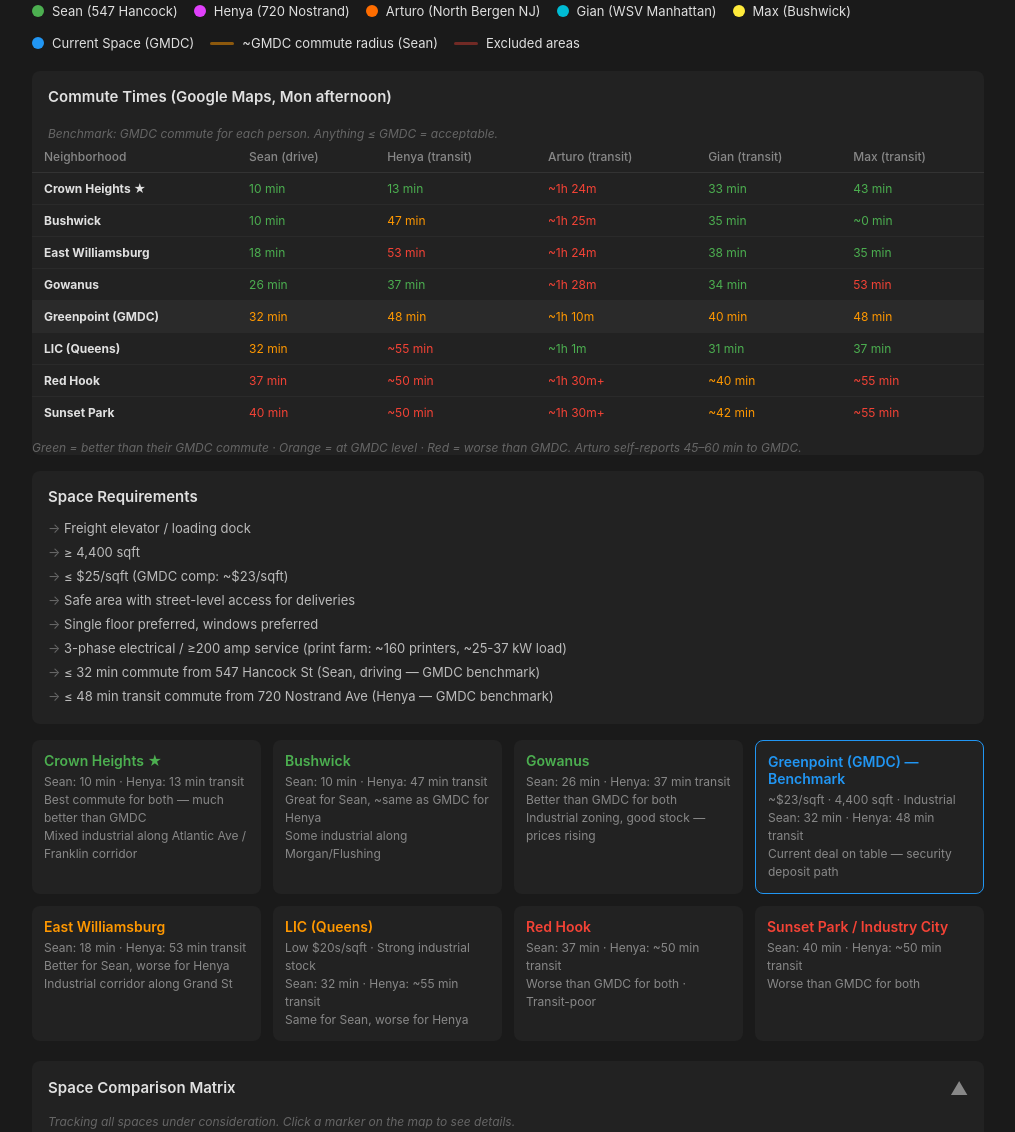
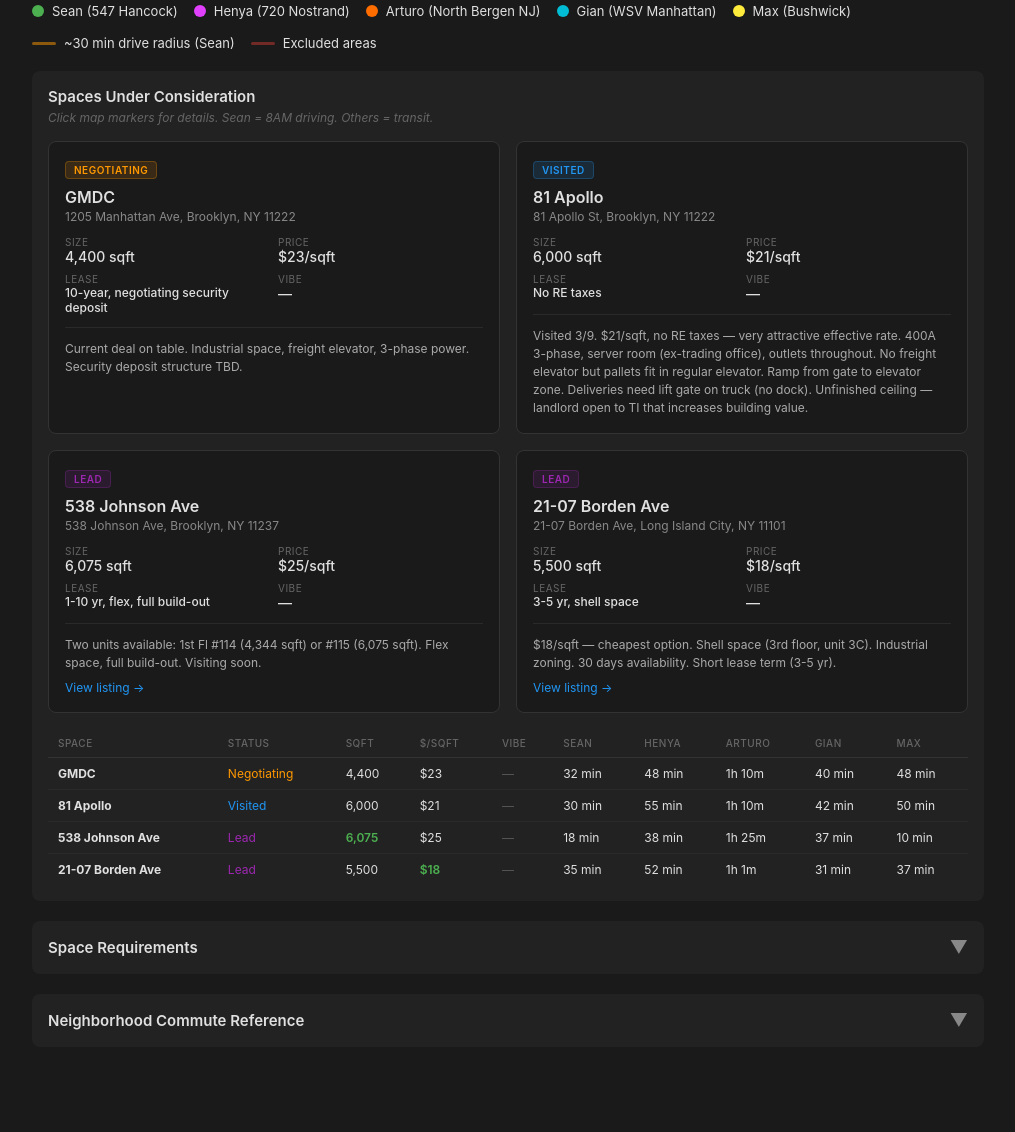
Before and after one commit to woojdesign/wooj-space-search, a plain HTML site: page index.html in a window 1280 px wide. Shown: the part 650-1782 px from the top of the page, without its empty margins (132-1147 px from the left). After the commit the page ends 1721 px from the top, so only its background shows below. Drawn offline with nearby package versions, Linux system fonts and the light colour scheme.

Commit message:
Update index.html
reorganize info

```diff
--- a/index.html
+++ b/index.html
@@ -99,14 +99,53 @@
     <div class="legend-item"><div class="legend-dot" style="background: #FF6D00;"></div> Arturo (North Bergen NJ)</div>
     <div class="legend-item"><div class="legend-dot" style="background: #00BCD4;"></div> Gian (WSV Manhattan)</div>
     <div class="legend-item"><div class="legend-dot" style="background: #FFEB3B;"></div> Max (Bushwick)</div>
-    <div class="legend-item"><div class="legend-dot" style="background: #2196F3;"></div> Current Space (GMDC)</div>
-    <div class="legend-item"><div class="legend-line" style="background: rgba(255, 152, 0, 0.5);"></div> ~GMDC commute radius (Sean)</div>
+    <div class="legend-item"><div class="legend-line" style="background: rgba(255, 152, 0, 0.5);"></div> ~30 min drive radius (Sean)</div>
     <div class="legend-item"><div class="legend-line" style="background: rgba(244, 67, 54, 0.4);"></div> Excluded areas</div>
   </div>
 
-  <div class="commute-table">
-    <h2>Commute Times (Google Maps, Mon afternoon)</h2>
-    <p class="note" style="padding: 0 16px;">Benchmark: GMDC commute for each person. Anything ≤ GMDC = acceptable.</p>
+  <!-- Space Comparison Matrix — primary section -->
+  <div class="space-matrix" style="margin-top: 0;">
+    <h2 style="padding: 16px 16px 0; font-size: 15px; font-weight: 600;">Spaces Under Consideration</h2>
+    <div class="space-matrix-body" id="matrixBody">
+      <p class="note" style="margin-top:4px; margin-bottom: 16px;">Click map markers for details. Sean = 8AM driving. Others = transit.</p>
+      <div class="space-cards" id="spaceCards"></div>
+      <div class="compare-table-wrap">
+        <table class="compare-table" id="compareTable"></table>
+      </div>
+    </div>
+  </div>
+
+  <!-- Space Requirements — collapsible -->
+  <div class="space-matrix">
+    <div class="space-matrix-header" onclick="toggleSection('reqBody','reqToggle')">
+      <h2>Space Requirements</h2>
+      <span class="space-matrix-toggle" id="reqToggle">▼</span>
+    </div>
+    <div class="space-matrix-body collapsed" id="reqBody">
+      <div class="requirements" style="background: transparent; padding: 0; margin-top: 0;">
+        <ul>
+          <li>≥ 4,400 sqft</li>
+          <li>≤ $25/sqft</li>
+          <li>3-phase electrical / ≥200 amp service (print farm: ~160 printers, ~25-37 kW load)</li>
+          <li>Freight elevator / loading dock preferred (can work around with lift gate)</li>
+          <li>Safe area with street-level access for deliveries (2-3x/week)</li>
+          <li>Single floor preferred, windows preferred</li>
+          <li>≤ 35 min commute from 547 Hancock St (Sean, driving at 8AM)</li>
+          <li>≤ 50 min transit commute from 720 Nostrand Ave (Henya)</li>
+        </ul>
+      </div>
+    </div>
+  </div>
+
+  <!-- Neighborhood Commute Reference — collapsible -->
+  <div class="space-matrix">
+    <div class="space-matrix-header" onclick="toggleSection('hoodBody','hoodToggle')">
+      <h2>Neighborhood Commute Reference</h2>
+      <span class="space-matrix-toggle" id="hoodToggle">▼</span>
+    </div>
+    <div class="space-matrix-body collapsed" id="hoodBody">
+      <p class="note" style="margin-top:0; margin-bottom: 12px;">General neighborhood commute times (afternoon). Used for initial exploration — specific space times are in the matrix above.</p>
+      <div class="commute-table" style="background: transparent; margin-top: 0;">
         <table>
           <tr>
             <th>Neighborhood</th>
@@ -117,7 +156,7 @@
             <th>Max (transit)</th>
           </tr>
           <tr>
-        <td><strong>Crown Heights ★</strong></td>
+            <td><strong>Crown Heights</strong></td>
             <td class="good">10 min</td>
             <td class="good">13 min</td>
             <td class="over">~1h 24m</td>
@@ -133,7 +172,7 @@
             <td class="good">~0 min</td>
           </tr>
           <tr>
-        <td><strong>East Williamsburg</strong></td>
+            <td><strong>E. Williamsburg</strong></td>
             <td class="good">18 min</td>
             <td class="over">53 min</td>
             <td class="over">~1h 24m</td>
@@ -148,8 +187,8 @@
             <td class="good">34 min</td>
             <td class="over">53 min</td>
           </tr>
-      <tr style="background: #2a2a2a;">
-        <td><strong>Greenpoint (GMDC)</strong></td>
+          <tr>
+            <td><strong>Greenpoint</strong></td>
             <td class="ok">32 min</td>
             <td class="ok">48 min</td>
             <td class="ok">~1h 10m</td>
@@ -157,7 +196,7 @@
             <td class="ok">48 min</td>
           </tr>
           <tr>
-        <td><strong>LIC (Queens)</strong></td>
+            <td><strong>LIC</strong></td>
             <td class="ok">32 min</td>
             <td class="over">~55 min</td>
             <td class="good">~1h 1m</td>
@@ -181,69 +220,7 @@
             <td class="over">~55 min</td>
           </tr>
         </table>
-    <p class="note">Green = better than their GMDC commute · Orange = at GMDC level · Red = worse than GMDC. Arturo self-reports 45–60 min to GMDC.</p>
-  </div>
-
-  <div class="requirements">
-    <h2>Space Requirements</h2>
-    <ul>
-      <li>Freight elevator / loading dock</li>
-      <li>≥ 4,400 sqft</li>
-      <li>≤ $25/sqft (GMDC comp: ~$23/sqft)</li>
-      <li>Safe area with street-level access for deliveries</li>
-      <li>Single floor preferred, windows preferred</li>
-      <li>3-phase electrical / ≥200 amp service (print farm: ~160 printers, ~25-37 kW load)</li>
-      <li>≤ 32 min commute from 547 Hancock St (Sean, driving — GMDC benchmark)</li>
-      <li>≤ 48 min transit commute from 720 Nostrand Ave (Henya — GMDC benchmark)</li>
-    </ul>
-  </div>
-
-  <div class="neighborhoods">
-    <div class="hood">
-      <div class="hood-name" style="color:#4CAF50;">Crown Heights ★</div>
-      <div class="hood-detail">Sean: 10 min · Henya: 13 min transit<br>Best commute for both — much better than GMDC<br>Mixed industrial along Atlantic Ave / Franklin corridor</div>
-    </div>
-    <div class="hood">
-      <div class="hood-name" style="color:#4CAF50;">Bushwick</div>
-      <div class="hood-detail">Sean: 10 min · Henya: 47 min transit<br>Great for Sean, ~same as GMDC for Henya<br>Some industrial along Morgan/Flushing</div>
-    </div>
-    <div class="hood">
-      <div class="hood-name" style="color:#4CAF50;">Gowanus</div>
-      <div class="hood-detail">Sean: 26 min · Henya: 37 min transit<br>Better than GMDC for both<br>Industrial zoning, good stock — prices rising</div>
-    </div>
-    <div class="hood" style="border: 1px solid #2196F3;">
-      <div class="hood-name" style="color:#2196F3;">Greenpoint (GMDC) — Benchmark</div>
-      <div class="hood-detail">~$23/sqft · 4,400 sqft · Industrial<br>Sean: 32 min · Henya: 48 min transit<br>Current deal on table — security deposit path</div>
-    </div>
-    <div class="hood">
-      <div class="hood-name" style="color:#FF9800;">East Williamsburg</div>
-      <div class="hood-detail">Sean: 18 min · Henya: 53 min transit<br>Better for Sean, worse for Henya<br>Industrial corridor along Grand St</div>
-    </div>
-    <div class="hood">
-      <div class="hood-name" style="color:#FF9800;">LIC (Queens)</div>
-      <div class="hood-detail">Low $20s/sqft · Strong industrial stock<br>Sean: 32 min · Henya: ~55 min transit<br>Same for Sean, worse for Henya</div>
-    </div>
-    <div class="hood hood-over-limit">
-      <div class="hood-name" style="color:#f44336;">Red Hook</div>
-      <div class="hood-detail">Sean: 37 min · Henya: ~50 min transit<br>Worse than GMDC for both · Transit-poor</div>
-    </div>
-    <div class="hood hood-over-limit">
-      <div class="hood-name" style="color:#f44336;">Sunset Park / Industry City</div>
-      <div class="hood-detail">Sean: 40 min · Henya: ~50 min transit<br>Worse than GMDC for both</div>
-    </div>
-  </div>
-
-  <!-- Space Comparison Matrix -->
-  <div class="space-matrix">
-    <div class="space-matrix-header" onclick="toggleMatrix()">
-      <h2>Space Comparison Matrix</h2>
-      <span class="space-matrix-toggle open" id="matrixToggle">▼</span>
-    </div>
-    <div class="space-matrix-body" id="matrixBody">
-      <p class="note" style="margin-top:0; margin-bottom: 16px;">Tracking all spaces under consideration. Click a marker on the map to see details.</p>
-      <div class="space-cards" id="spaceCards"></div>
-      <div class="compare-table-wrap">
-        <table class="compare-table" id="compareTable"></table>
+        <p class="note">Green = better than GMDC commute · Orange = at GMDC level · Red = worse.</p>
       </div>
     </div>
   </div>
@@ -704,10 +681,10 @@
     });
   }
 
-  // Matrix toggle
-  function toggleMatrix() {
-    const body = document.getElementById('matrixBody');
-    const toggle = document.getElementById('matrixToggle');
+  // Generic section toggle
+  function toggleSection(bodyId, toggleId) {
+    const body = document.getElementById(bodyId);
+    const toggle = document.getElementById(toggleId);
     body.classList.toggle('collapsed');
     toggle.classList.toggle('open');
   }
```
Lines whose indentation alone changed are shown as unchanged.
